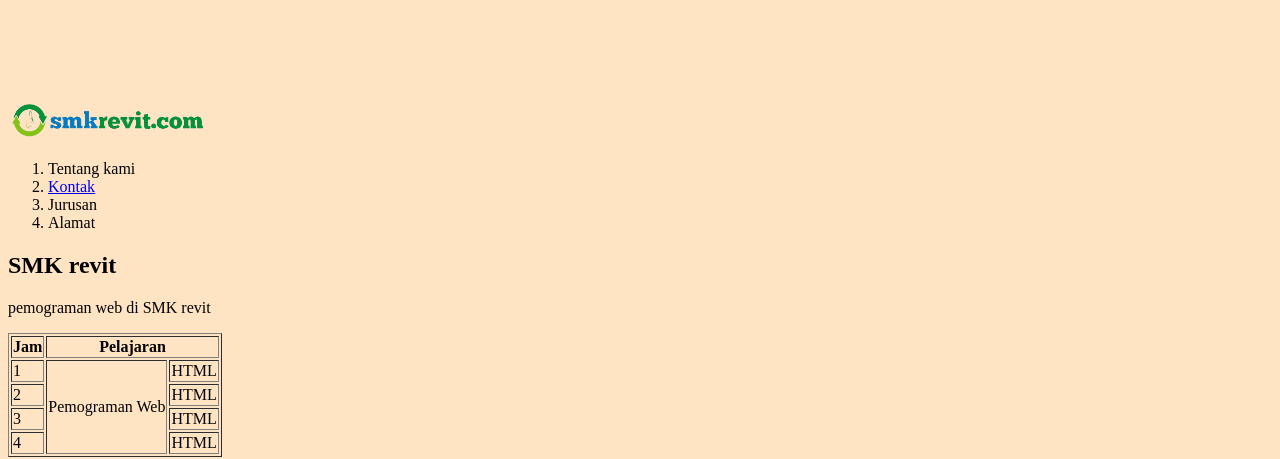
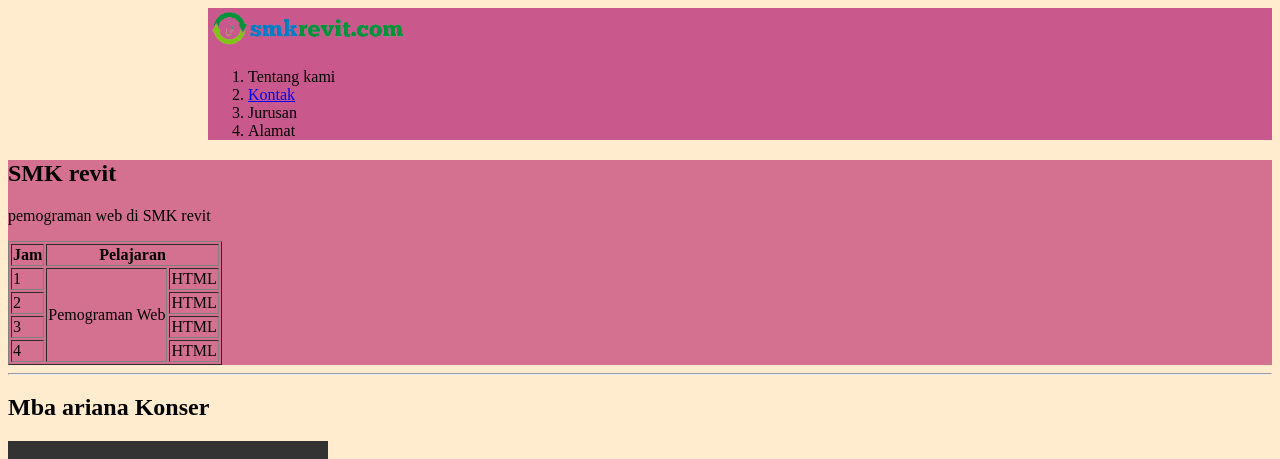
Before and after one commit to jihannayy/html-css, a plain HTML site: page index.html in a window 1280 px wide. Shown: the top 459 px of the page. Drawn offline with Linux system fonts and the light colour scheme; grey boxes are pictures that could not be loaded.

Commit message:
versi 1.9
Selection CSS

```diff
--- a/index.html
+++ b/index.html
@@ -7,18 +7,14 @@
     <title>Document</title>
     <!-- external css -->
     <link rel="stylesheet" href="style.css">
-    <!-- internal css -->
     <style>
-        img{
-            width: 200px;
-        }
     </style>
 </head>
 
 <body>
-    <!-- inline css -->
-    <div style="margin-top: 100px;">
-        <nav>
+
+    <div>
+        <nav class="batas warna" >
             <img src="img/logo-smkrevit.18de00af.png" alt="logo-smkrevit">
             <!-- list menu -->
             <ol>
@@ -34,7 +30,7 @@
 
 
         <!-- judul -->
-        <section>
+        <section id="background">
             <h1>SMK revit</h1>
             <p>pemograman web di SMK revit</p>
 
@@ -68,8 +64,9 @@
                         <td>HTML</td>
                     </tr>
                 </tbody>
+                </table>
         </section>
-        </table>
+
        <section>
         <hr>
         <h1> Mba ariana Konser </h1>
--- a/style.css
+++ b/style.css
@@ -1,3 +1,27 @@
 body{
-    background-color: bisque;
+    background-color: blanchedalmond;
 }
+
+img{
+    width: 200px;
+}
+
+/*nav {
+    margin-left: 100px;
+}*/
+
+.batas {
+    margin-left: 200px;
+}
+
+.warna{
+    background-color: rgb(201, 88, 141);
+}
+
+#background {
+    background-color: rgb(212, 113, 145);
+}
+
+#kiri {
+    margin-left: 200px;
+}
```
